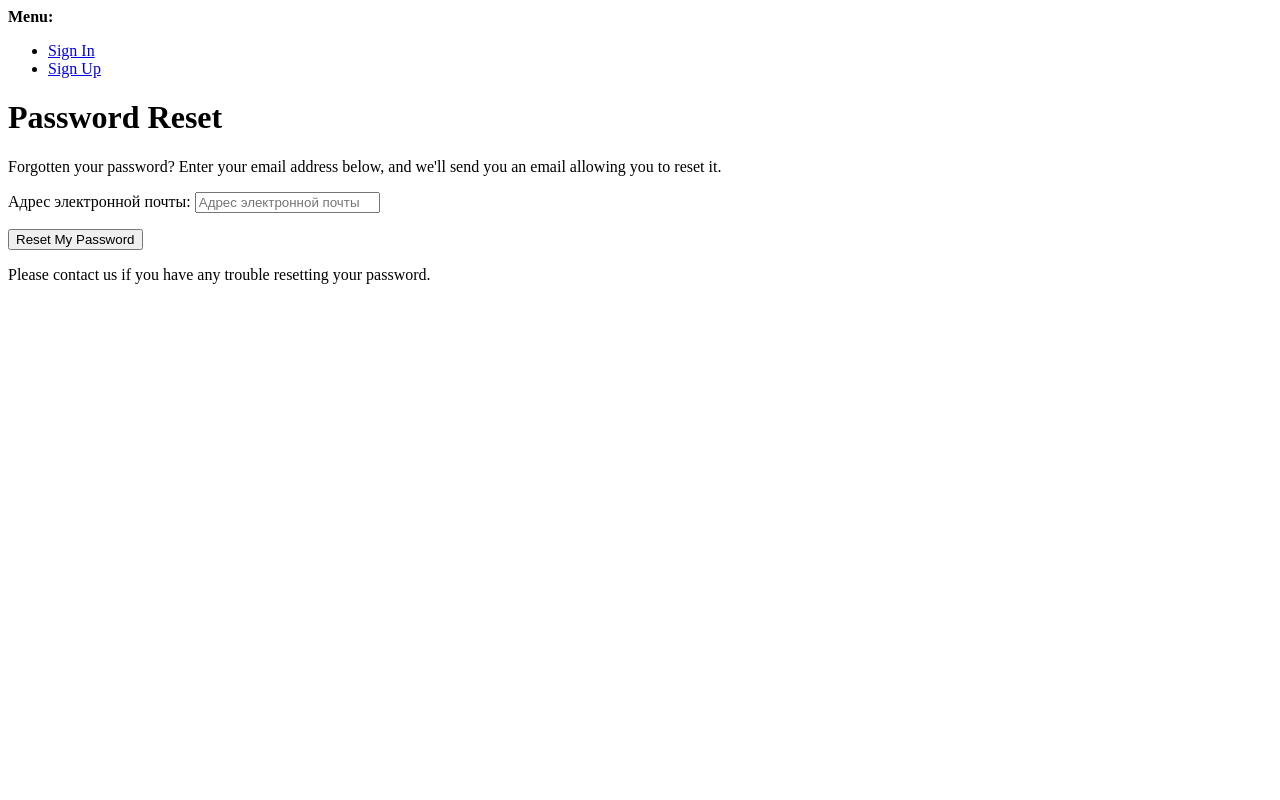
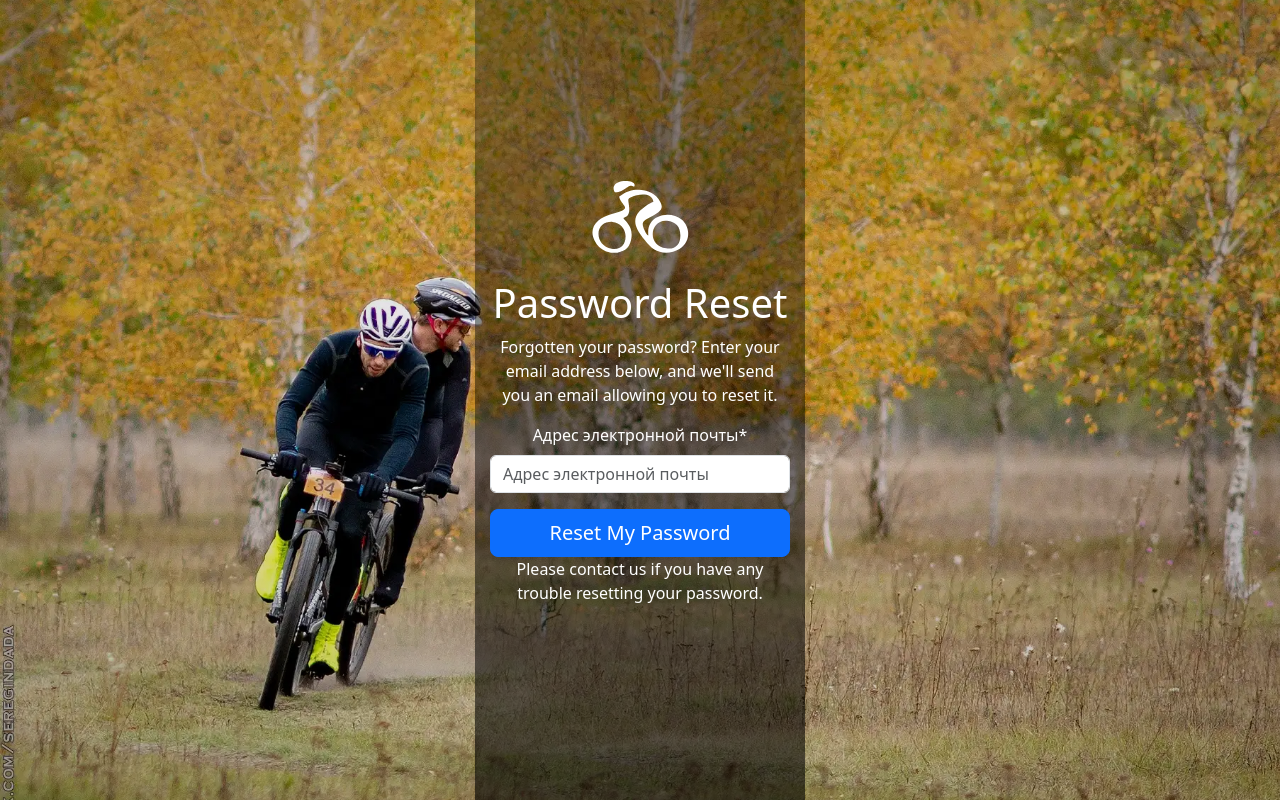
Before and after one commit to Raccoonrider/xcm55, a Django app: page /accounts/password/reset/ in a window 1280 px wide. Run offline with Django 5.2, Linux system fonts and the light colour scheme; some libraries are stand-ins or nearby versions.

Commit message:
Configure forms

```diff
--- /dev/null
+++ b/src/app/static/app/css/auth.css
@@ -0,0 +1,34 @@
+html {
+  height: 100%;
+}
+
+body {
+  min-height: 100svh;
+  background-size: cover;
+  background-position: center;
+  background-attachment: fixed;
+}
+
+label, p, h1, h2, h3, h4, h5, li, a, a:hover {
+  color: white;
+}
+
+p, li {
+  list-style: none;
+}
+
+ul {
+  padding-left: 0;
+}
+
+.form-signin {
+  width: 100vh;
+  min-height: 100vh;
+  max-width: 330px;
+  padding: 15px;
+  margin: auto;
+  display: flex;
+  flex-direction: column;
+  justify-content: center;
+  background-image: linear-gradient(to bottom, rgba(0, 0, 0, 0.3), rgba(0, 0, 0, 0.6))
+}
--- a/src/app/templates/allauth/elements/button.html
+++ b/src/app/templates/allauth/elements/button.html
@@ -1,6 +1,6 @@
 {% load allauth %}
 {% comment %} djlint:off {% endcomment %}
-<{% if attrs.href %}a href="{{ attrs.href }}"{% else %}button{% endif %}
+<{% if attrs.href %}a href="{{ attrs.href }}"{% else %}button{% endif %} class="w-100 btn btn-lg btn-primary"
 {% if attrs.form %}form="{{ attrs.form }}"{% endif %}
 {% if attrs.id %}id="{{ attrs.id }}"{% endif %}
 {% if attrs.name %}name="{{ attrs.name }}"{% endif %}
--- a/src/app/templates/allauth/elements/fields.html
+++ b/src/app/templates/allauth/elements/fields.html
@@ -1 +1,2 @@
-{{ attrs.form.as_p }}
+{% load crispy_forms_tags %}
+{{ attrs.form | crispy}}
--- a/src/app/templates/allauth/layouts/base.html
+++ b/src/app/templates/allauth/layouts/base.html
@@ -1,5 +1,5 @@
+<!DOCTYPE html>
 {% load i18n %}
-<!DOCTYPE html>
 <html>
     <head>
         <meta http-equiv="X-UA-Compatible" content="IE=edge">
@@ -8,10 +8,30 @@
             {% block head_title %}
             {% endblock head_title %}
         </title>
+
+        {% load static %}
+        {% include 'base_css.html' %}
+        <link href="{% static 'app/css/auth.css' %}" rel="stylesheet">
+        <style>
+            body {
+              background-image:
+                radial-gradient(rgba(0, 0, 0, 0), rgba(0, 0, 0, 0.3)),
+                url("{% static 'app/img/login.webp' %}");
+            }
+          </style>
+
         {% block extra_head %}
         {% endblock extra_head %}
     </head>
-    <body>
+    <body class="text-center">
+        <main class="form-signin">
+        <a href="/" style="text-decoration: none;">
+            <svg xmlns="http://www.w3.org/2000/svg" xml:space="preserve" width="100px" height="100px" version="1.1" style="fill:white" viewBox="0 0 100 100" xmlns:xlink="http://www.w3.org/1999/xlink">
+                <path d="M77.05 41.8c-17.02,-1.7 -20.75,24.78 -0.83,27.54 9.3,1.29 14.19,-3.96 14.15,-13.03 -0.04,-8.69 -4.71,-13.65 -13.32,-14.51zm-54.48 1.12c-3.2,-0.36 -7.97,0.81 -10.44,2.96 -6.99,6.08 -4.07,21.71 9.6,23.87 8.87,1.41 14.1,-4.01 13.84,-12.75 -0.22,-7.52 -5.56,-13.25 -13,-14.08zm41.32 27.3c-5.09,-3.19 -13.87,-14.62 -16.46,-19.77 -3.29,-6.53 -3.05,-12.28 1.82,-17.86 2.92,-3.34 9.98,-8.52 14.18,-9.89 -1.75,-9.76 -15.26,-7.83 -21.83,-4.63 -5.26,2.57 -2.79,2.37 -2.35,11.43 0.42,8.39 -4.25,8.55 -5.92,9.62 1.96,3.17 9.84,8.27 8.07,19.96 -2.09,13.77 -10.95,13.1 -13.83,14.65l-6.45 0c-1.71,-0.63 -3.49,-0.75 -5.47,-1.56 -5.21,-2.13 -8.47,-5.33 -10.99,-10.34 -3.82,-7.59 -2.72,-14.88 3.71,-20.39 6.69,-5.75 20.85,-8 24.99,-10.54 2.2,-1.35 2.09,-2.29 0.79,-4.29 -1.47,-2.27 -4.97,-6.48 -4.94,-9.09 3.68,-2.4 5.34,-3.9 9.77,-5.29 11.37,-3.57 25.95,-0.5 31.3,10.81 2.12,4.46 2.25,6.88 -1.9,10.11 -2.87,2.23 -6.11,3.85 -9.26,5.63 -3.8,2.15 -7.29,3.43 -6.14,8.19 0.6,2.48 3.05,8.44 5.33,9.61 -0.24,-4.71 -0.38,-8.08 2.18,-12.3 6.05,-9.96 22.27,-11.16 31.13,-3.86 8.41,6.95 9.88,22.5 -2.19,29.59 -7.73,4.54 -17.84,5.02 -25.54,0.21z"/>
+                <path d="M44.11 7.71c-2.91,-0.64 -2.85,-1.64 -6.22,0.17 -3.89,2.09 -6.36,4.94 -11.18,5.3 -1.71,0.13 -2.09,0.22 -2.65,-1.4 -0.42,-1.2 -0.64,-2.41 -0.38,-3.66 1.85,-9 24.95,-7.22 20.43,-0.41z"/>
+            </svg>
+        </a>
+
             {% block body %}
                 {% if messages %}
                     <div>
@@ -21,30 +41,12 @@
                         </ul>
                     </div>
                 {% endif %}
-            <div>
-                <strong>{% trans "Menu:" %}</strong>
-                <ul>
-                    {% if user.is_authenticated %}
-                        <li>
-                            <a href="{% url 'account_email' %}">{% trans "Change Email" %}</a>
-                        </li>
-                        <li>
-                            <a href="{% url 'account_logout' %}">{% trans "Sign Out" %}</a>
-                        </li>
-                    {% else %}
-                        <li>
-                            <a href="{% url 'account_login' %}">{% trans "Sign In" %}</a>
-                        </li>
-                        <li>
-                            <a href="{% url 'account_signup' %}">{% trans "Sign Up" %}</a>
-                        </li>
-                    {% endif %}
-                </ul>
-            </div>
                 {% block content %}
                 {% endblock content %}
             {% endblock body %}
             {% block extra_body %}
             {% endblock extra_body %}
+        </main>
+        {% include 'base_js.html' %}
     </body>
 </html>
--- /dev/null
+++ b/src/app/templates/base_css.html
@@ -0,0 +1,3 @@
+{% load static %}
+
+<link href="https://cdn.jsdelivr.net/npm/bootstrap@5.3.3/dist/css/bootstrap.min.css" rel="stylesheet" integrity="sha384-QWTKZyjpPEjISv5WaRU9OFeRpok6YctnYmDr5pNlyT2bRjXh0JMhjY6hW+ALEwIH" crossorigin="anonymous">
--- /dev/null
+++ b/src/app/templates/base_js.html
@@ -0,0 +1,13 @@
+{% load static %}
+
+<!-- Bootstrap Bundle with Popper -->
+<script src="https://cdn.jsdelivr.net/npm/bootstrap@5.3.3/dist/js/bootstrap.bundle.min.js" integrity="sha384-YvpcrYf0tY3lHB60NNkmXc5s9fDVZLESaAA55NDzOxhy9GkcIdslK1eN7N6jIeHz" crossorigin="anonymous"></script>
+<!-- htmx -->
+<script src="https://unpkg.com/htmx.org@1.9.11" integrity="sha384-0gxUXCCR8yv9FM2b+U3FDbsKthCI66oH5IA9fHppQq9DDMHuMauqq1ZHBpJxQ0J0" crossorigin="anonymous"></script>
+<!--table-sort-js-->
+<script src="https://cdn.jsdelivr.net/npm/table-sort-js/table-sort.js"></script>
+<script>
+    document.addEventListener('htmx:afterRequest', function(evt) {
+        tableSortJs();
+});
+</script>
```
Also changed, not shown: src/app/app/settings.py (+30 -13 lines), src/app/app/templatetags/split.py (added, +13 -0 lines), src/app/app/templatetags/__init__.py (added), src/app/static/app/img/login.webp (added), 4 other files. Lines whose indentation alone changed are shown as unchanged.
